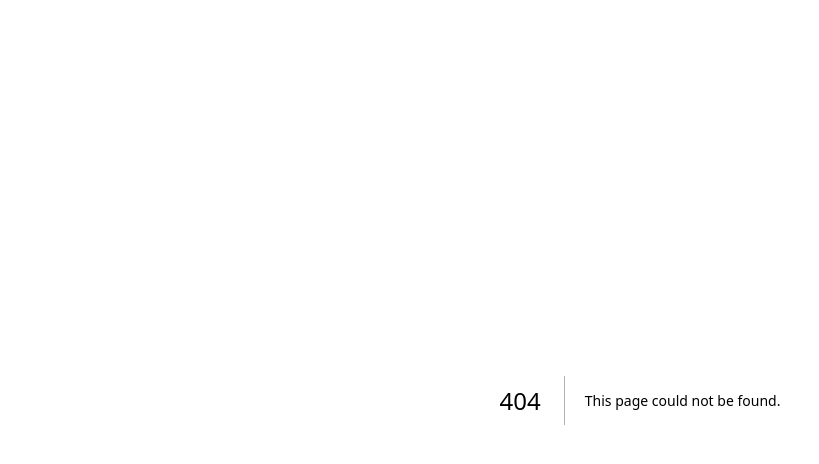
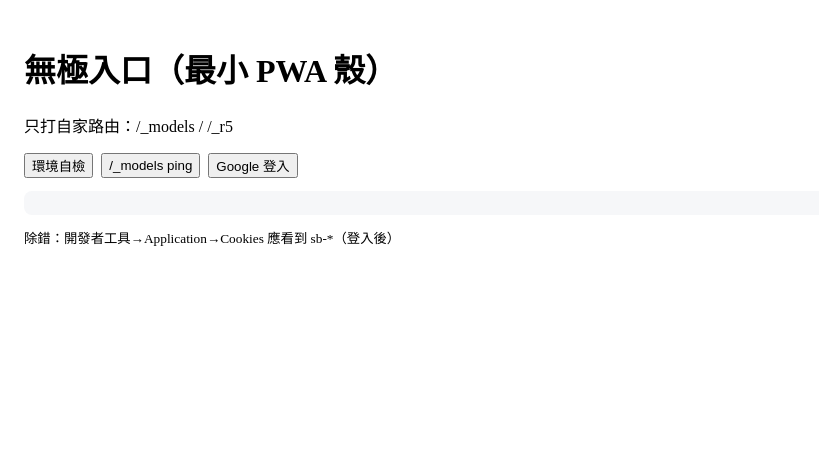
Before and after one commit to gery0112x/wentian-clean, a Next.js app: page /home in a window 1280 px wide. Before the commit this address had no page. Shown: the top 464 px of the page, without its empty margins (0-819 px from the left). Built offline with nearby package versions, Linux system fonts and the light colour scheme; no server answers.

Commit message:
Create page.tsx

```diff
--- /dev/null
+++ b/app/home/page.tsx
@@ -0,0 +1,53 @@
+'use client';
+
+const SUPA_URL = process.env.NEXT_PUBLIC_SUPABASE_URL || '';
+const R5_BASE  = process.env.NEXT_PUBLIC_R5_BASE || '/_r5';
+const MODELS   = process.env.NEXT_PUBLIC_MODELS_BASE || '/_models';
+
+export default function Home() {
+  const log = (m: string, o?: any) => {
+    console.log('[PWA]', m, o ?? '');
+    const el = document.getElementById('dbg');
+    if (el) el.textContent = `[${new Date().toISOString()}] ${m}\n${o?JSON.stringify(o,null,2):''}`;
+  };
+
+  const ping = async () => {
+    try {
+      const r = await fetch(`${MODELS}/openai/chat?q=ping`, { cache: 'no-store' });
+      const j = await r.json().catch(()=>({}));
+      log(`/_models ping => ${r.status}`, j);
+      alert(`/_models ping: ${r.status} ${(j.reply||'')}`);
+    } catch (e:any) {
+      log('ping error', { message: e?.message });
+      alert('ping error');
+    }
+  };
+
+  const signin = async () => {
+    if (!SUPA_URL) { log('MISSING NEXT_PUBLIC_SUPABASE_URL'); alert('缺 SUPABASE_URL'); return; }
+    const redirect = window.location.origin; // 已納入 allowlist
+    const url = `${SUPA_URL}/auth/v1/authorize?provider=google&redirect_to=${encodeURIComponent(redirect)}`;
+    log('redirect to Google', { url });
+    window.location.href = url;
+  };
+
+  const envCheck = () => {
+    const ok = !!SUPA_URL && !!MODELS;
+    log('env check', { SUPA_URL, MODELS, R5_BASE, ok });
+    alert(ok ? 'ENV OK' : 'ENV 缺值，詳見畫面 DEBUG');
+  };
+
+  return (
+    <main style={{ padding: 16, fontFamily: 'ui-sans-serif' }}>
+      <h1>無極入口（最小 PWA 殼）</h1>
+      <p>只打自家路由：{MODELS} / {R5_BASE}</p>
+      <div style={{ display:'flex', gap:8, margin:'12px 0' }}>
+        <button onClick={envCheck}>環境自檢</button>
+        <button onClick={ping}>/_models ping</button>
+        <button onClick={signin}>Google 登入</button>
+      </div>
+      <pre id="dbg" style={{whiteSpace:'pre-wrap', background:'#f6f7f9', padding:12, borderRadius:8}} />
+      <small>除錯：開發者工具→Application→Cookies 應看到 sb-*（登入後）</small>
+    </main>
+  );
+}
```
